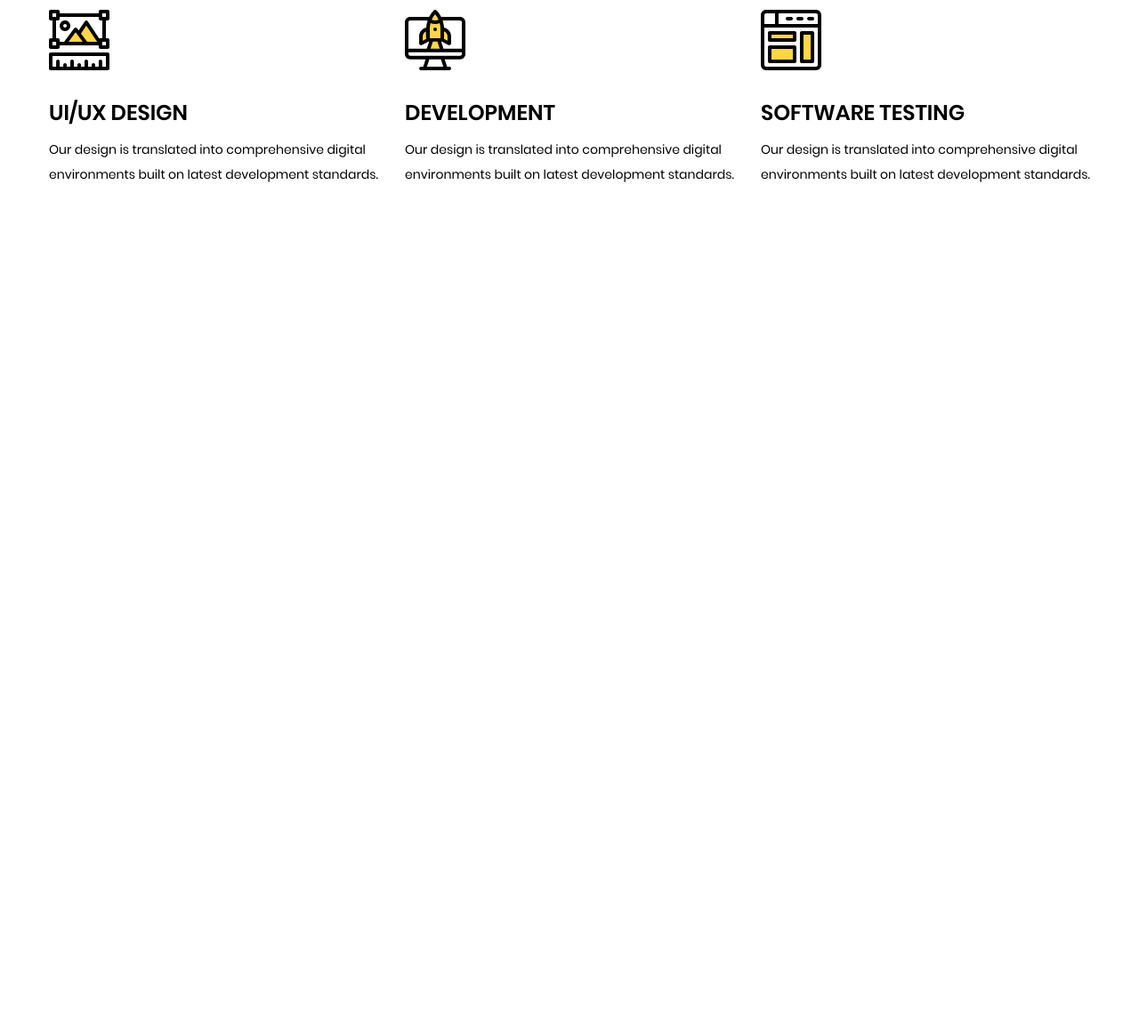
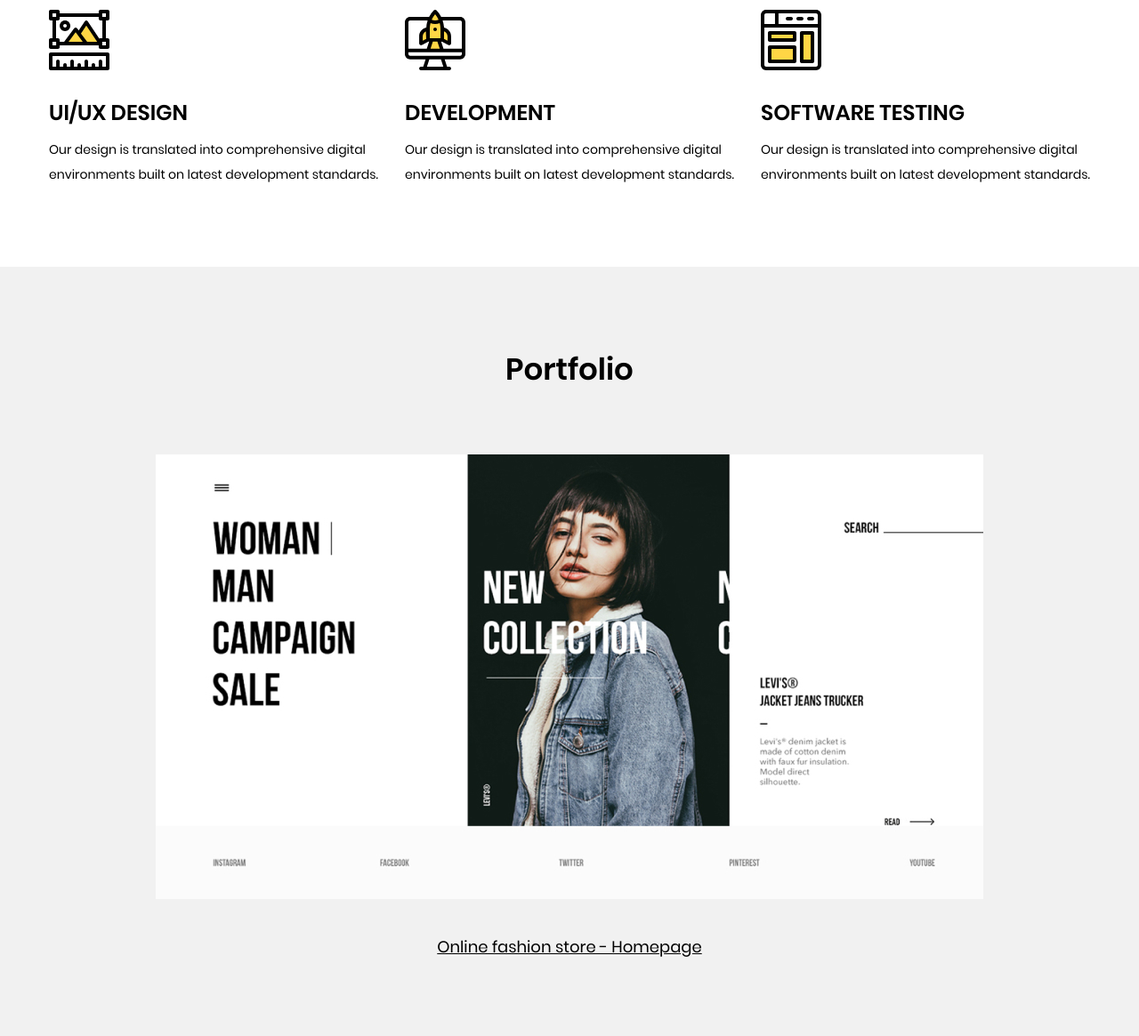
Before and after one commit to libertydoomer/portfolio-landing, a website built with Parcel: page src/index.html in a window 1280 px wide. Shown: the part 849-2014 px from the top of the page at 89% size. Before the commit the page ends 1149 px from the top, so only its background shows below. Built offline with nearby package versions, Linux system fonts and the light colour scheme.

Commit message:
Добавлена и стилизована секция 'portfolio'

```diff
--- a/src/index.html
+++ b/src/index.html
@@ -65,6 +65,31 @@
         </div>
     </section>
 
+    <section class="portfolio">
+        <div class="container">
+            <div class="portfolio__title">
+                <h2 class="portfolio__title--main">Portfolio</h2>
+            </div>
+
+            <div class="project">
+                <img src="./img/portfolio/01.jpg" alt="Online fashion store project" class="project__image">
+                <h3 class="project__title"><a href="#!">Online fashion store - Homepage</a></h3>
+            </div>
+
+            <div class="project">
+                <img src="./img/portfolio/02.jpg" alt="Reebok Store project" class="project__image">
+                <h3 class="project__title"><a href="#!">Reebok Store - Concept</a></h3>
+            </div>
+
+            <div class="project">
+                <img src="./img/portfolio/03.jpg" alt="Braun Landing Page project" class="project__image">
+                <h3 class="project__title"><a href="#!">Braun Landing Page - Concept</a></h3>
+            </div>
+
+
+        </div>
+    </section>
+
     <script src="./js/main.js"></script>
 </body>
 
--- /dev/null
+++ b/src/scss/blocks/portfolio.scss
@@ -0,0 +1,14 @@
+.portfolio {
+    background-color: var(--color-header-500);
+    padding: 90px 0;
+}
+
+.portfolio__title {
+    text-align: center;
+    margin-bottom: 70px;
+}
+
+.portfolio__title--main {
+    font-size: var(--fz-portfolio);
+    font-weight: 600;
+}
--- /dev/null
+++ b/src/scss/blocks/project.scss
@@ -0,0 +1,20 @@
+.project {
+    text-align: center;
+}
+
+.project + .project {
+    margin-top: 90px;
+}
+
+.project__image {
+    margin-bottom: 40px;
+}
+
+.project__title {
+    font-size: var(--fz-project);
+}
+
+.project__title a {
+    color: var(--color-black-main);
+    text-decoration: underline;
+}
--- a/src/scss/styles.scss
+++ b/src/scss/styles.scss
@@ -8,3 +8,5 @@
 @import './blocks/logo';
 @import './blocks/nav';
 @import './blocks/services';
+@import './blocks/portfolio';
+@import './blocks/project';
--- a/src/scss/variables.scss
+++ b/src/scss/variables.scss
@@ -2,6 +2,8 @@
     --ff-base: 'Poppins', sans-serif;
     --fz-base: 14px;
     --fz-services: 24px;
+    --fz-portfolio: 34px;
+    --fz-project: 18px;
 
     --color-black-main: #000;
     --color-gray-main: #606060;
```
